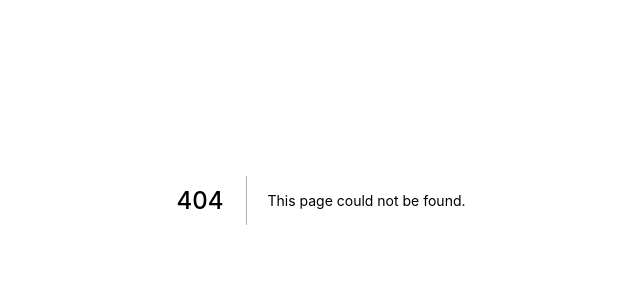
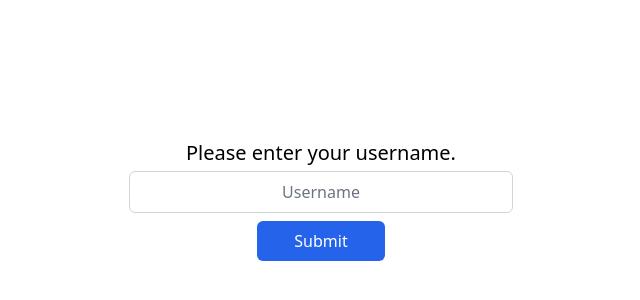
Before and after one commit to rsa16/rehan-annoyer, a Next.js app: page /login in a window 1280 px wide. Before the commit this address had no page. Shown: the part 200-500 px from the top of the page, without its empty margins (319-959 px from the left). Built offline with nearby package versions, Linux system fonts and the light colour scheme.

Commit message:
added error handling and notifications, as well as usernames

```diff
--- a/package.json
+++ b/package.json
@@ -14,6 +14,7 @@
     "fs": "0.0.1-security",
     "net": "^1.0.2",
     "next": "12.1.5",
+    "notiflix": "^3.2.5",
     "react": "18.0.0",
     "react-dom": "18.0.0",
     "react-websocket": "^2.1.0",
--- a/pages/index.js
+++ b/pages/index.js
@@ -2,11 +2,36 @@ import Head from 'next/head'
 import React, { useState, useEffect, useCallback } from "react";
 import CustomLink from "../components/CustomLink";
 import { motion } from 'framer-motion';
+import { useRouter } from 'next/router'
+import { Notify } from 'notiflix/build/notiflix-notify-aio';
+import { Loading } from 'notiflix/build/notiflix-loading-aio';
 
 export default function Home() {
+  const server = "wss://ws.ralexa.tk";
   const isBrowser = typeof window !== "undefined";
   const [wsInstance, setWsInstance] = useState(null);
   const [message, setMessage] = useState("");
+  const router = useRouter();
+
+  useEffect(() => {
+    Notify.init({
+      success: {
+        background: '#2564eb'
+      }
+    });
+
+    Loading.init({ svgColor: '#2564eb' });
+  })
+
+  useEffect(() => {
+    if (isBrowser) {
+      let isLoggedIn = localStorage.getItem("isLoggedIn");
+
+      if (isLoggedIn !== "true") {
+        router.push("/login");
+      }
+    }
+  }, [isBrowser, router]);
 
   const content = {
     initial: {
@@ -43,23 +68,54 @@ export default function Home() {
     }
   };
 
+  // Function to call when creating new connection
   const updateWs = useCallback((url) => {
+    // If the code isn't running on server side, set WsInstance to null
     if (!isBrowser) return setWsInstance(null);
 
+    // If the code is not in a ready state or a closed state (i.e. in a closing state), close the instance anyway
     if (wsInstance?.readyState !== 3) {
       wsInstance.close();
     }
 
-    const newWs = new WebSocket(url);
-    setWsInstance(newWs);
-  }, [isBrowser, wsInstance]);
+		let success = false;
 
+
+		const newWs = new WebSocket(url);
+		newWs.onerror = function(event) {
+			Notify.failure("Connection failed. Plese try again later, Rehan is unreachable at the moment");
+		}
+		setWsInstance(newWs);
+
+		// Create new websocket
+		//try {
+		//	const newWs = new WebSocket(url);
+		//	setWsInstance(newWs);
+		//}
+		//catch (err) {
+		//	success = false;
+		//}
+
+		//if (success === false) {
+		//	Notify.failure("Connection failed. Please try again later, Rehan is unreachable at the moment")
+		//}
+  }, [isBrowser, wsInstance, Notify]);
+
+  // Use effect hook to prevent memory leaks.
   useEffect(() => {
+    // If the code is running in the client side, create Websocket (websocket only works in client side)
     if (isBrowser) {
-      const ws = new WebSocket("wss://ws.ralexa.tk/");
-      setWsInstance(ws);
+      	const ws = new WebSocket(server);
+				ws.onopen = function (event) {
+					Notify.success("Connected to server!");
+				}
+				ws.onerror = function (event) {
+					Notify.failure("Connection failed. Please try again later, Rehan is unreachable at the moment");
+				}
+				setWsInstance(ws);
     }
 
+    // Unmount code: If the connection isn't already closed, close it when the component unmounts. (page is closed, close connection)
     return () => {
       if (ws?.readyState !== 3) {
         ws.close();
@@ -68,11 +124,21 @@ export default function Home() {
   }, [isBrowser]);
 
   async function annoy(e) {
+    let username = localStorage.getItem("username");
+
     e.preventDefault();
+    // If the instance is open, send message, otherwise, reinitialize instance
     if (wsInstance.readyState === wsInstance.OPEN) {
-      wsInstance.send(message);
+      wsInstance.send(username + ":" + " " + message);
+      Loading.dots();
+      await new Promise(resolve => setTimeout(resolve, 700));
+      Loading.remove();
+      Notify.success("The message was sent!")
     } else {
-      updateWs("wss://ws.ralexa.tk/");
+			Loading.dots();
+			await new Promise(resolve => setTimeout(resolve, 1500));
+			Loading.remove();
+      updateWs(server);
     }
   }
   return (
@@ -84,7 +150,7 @@ export default function Home() {
       <form onSubmit={annoy} className="">
         <motion.h1 variants={title} className="text-center text-6xl font-bold text-blue-600">Annoy Rehan</motion.h1>
         <motion.p variants={title} className="text-center mt-3 text-gray-500">This is the worst idea I&apos;ve ever had. (Check About Page)</motion.p>
-        <motion.input variants={title} onChange={(e) => setMessage(e.target.value)} value={message} type="text" className="focus:ring-indigo-500 mt-1 text-center focus:border-indigo-500 block border-gray-300 rounded-md box-width mb-5"/>
+        <motion.input variants={title} onChange={(e) => setMessage(e.target.value)} value={message} type="text" className="cursor-text focus:ring-indigo-500 mt-1 text-center focus:border-indigo-500 block border-gray-300 rounded-md box-width mb-5"/>
         <motion.button variants={fade} type="submit" className="center rounded-md sm:w-32 w-16 sm:h-10 h-8 sm:text-base text-sm text-white transition duration-300 bg-blue-600 hover:bg-blue-800">Annoy</motion.button>
       </form>
       <CustomLink variants={fade} href="/about" text="About This Project" extraClasses="absolute bottom-0 left-0 sm:mb-5 sm:ml-5 sm:text-base mb-3 ml-3 text-sm"/>
--- /dev/null
+++ b/pages/login.js
@@ -0,0 +1,64 @@
+import { motion } from 'framer-motion';
+import { useRouter } from 'next/router'
+import Head from 'next/head'
+import React, { useRef } from 'react';
+
+export default function Login() {
+    const router = useRouter();
+    const username = useRef(null);
+
+    const content = {
+        initial: {
+          opacity: 1
+        },
+        animate: {
+          transition: { staggerChildren: 0.3 }
+        },
+        exit: {
+          opacity: 0
+        }
+      };
+
+      const title = {
+        initial: { y: -20, opacity: 0 },
+        animate: {
+          y: 0,
+          opacity: 1,
+          transition: {
+            duration: 0.7,
+            ease: [0.6, -0.05, 0.01, 0.99]
+          }
+        }
+      };
+
+      const fade = {
+        initial: { opacity: 0 },
+        animate: {
+          opacity: 1,
+          transition: {
+            duration: 0.2,
+            ease: [0.6, -0.05, 0.01, 0.99]
+          }
+        }
+      };
+
+    function submitHandler(e) {
+        e.preventDefault();
+        localStorage.setItem('isLoggedIn', 'true');
+        localStorage.setItem('username', username.current.value);
+        router.push('/');
+    }
+
+    return (
+      <motion.div initial="initial" animate="animate" exit="exit" variants={content} className="h-screen flex flex-col items-center justify-center ">
+        <Head>
+          <title>Login</title>
+        </Head>
+        <form onSubmit={submitHandler} className="h-1/3 w-1/3 flex flex-col items-center justify-center">
+          <motion.h1 variants={title} className="block text-center text-xl">Please enter your username.</motion.h1>
+          <motion.input ref={username} variants={title} type="text" className="border-gray-300 focus:ring-indigo-500 block mt-1 rounded-md w-72 sm:w-96 text-center mb-2" placeholder="Username" />
+          <motion.button variants={fade} type="submit" className="rounded-md sm:w-32 w-16 sm:h-10 h-8 sm:text-base text-sm text-white transition duration-300 bg-blue-600 hover:bg-blue-800">Submit</motion.button>
+        </form>
+      </motion.div>
+    )
+}
```
Also changed, not shown: 1 other file (tests, documents, lock files or other folders).
